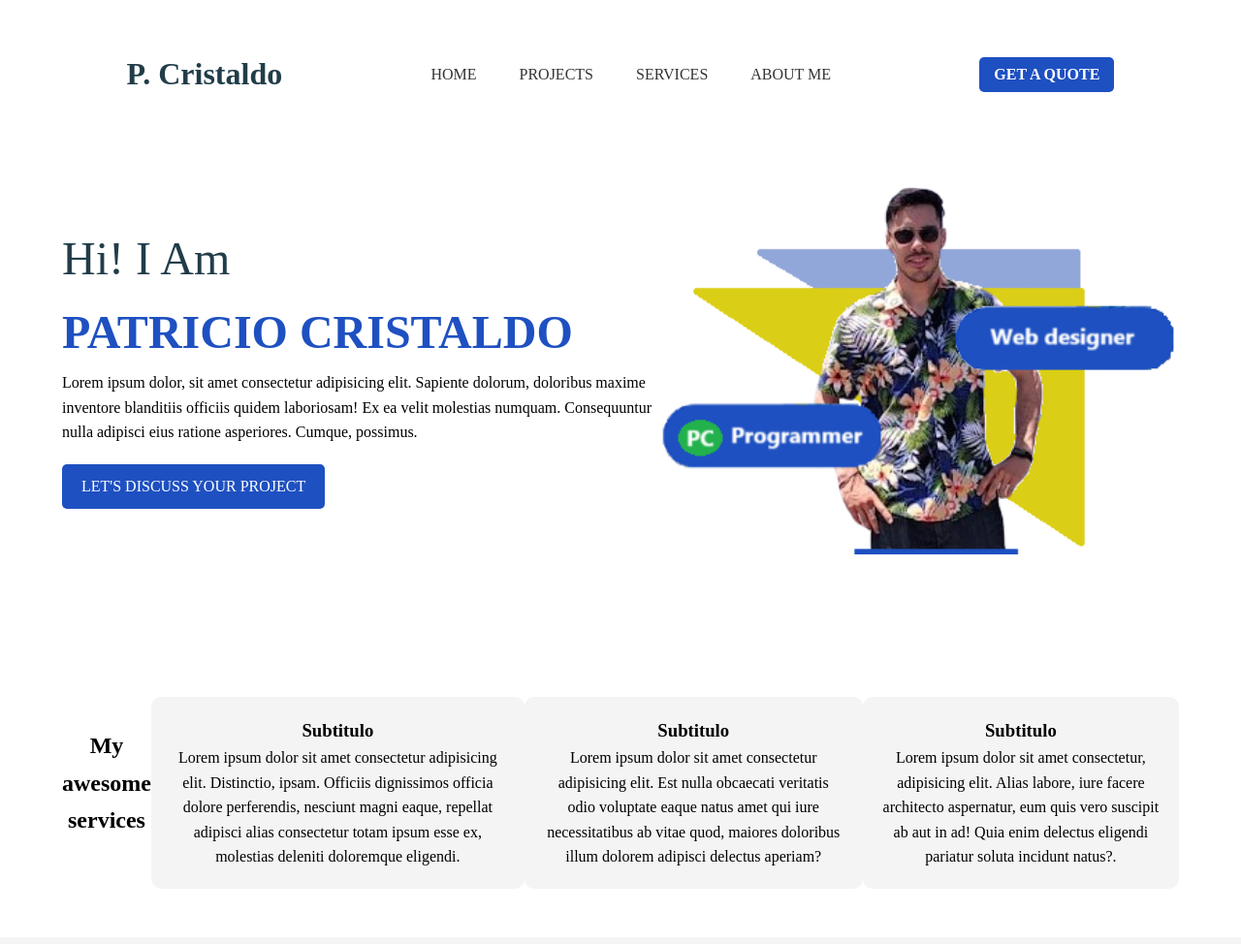
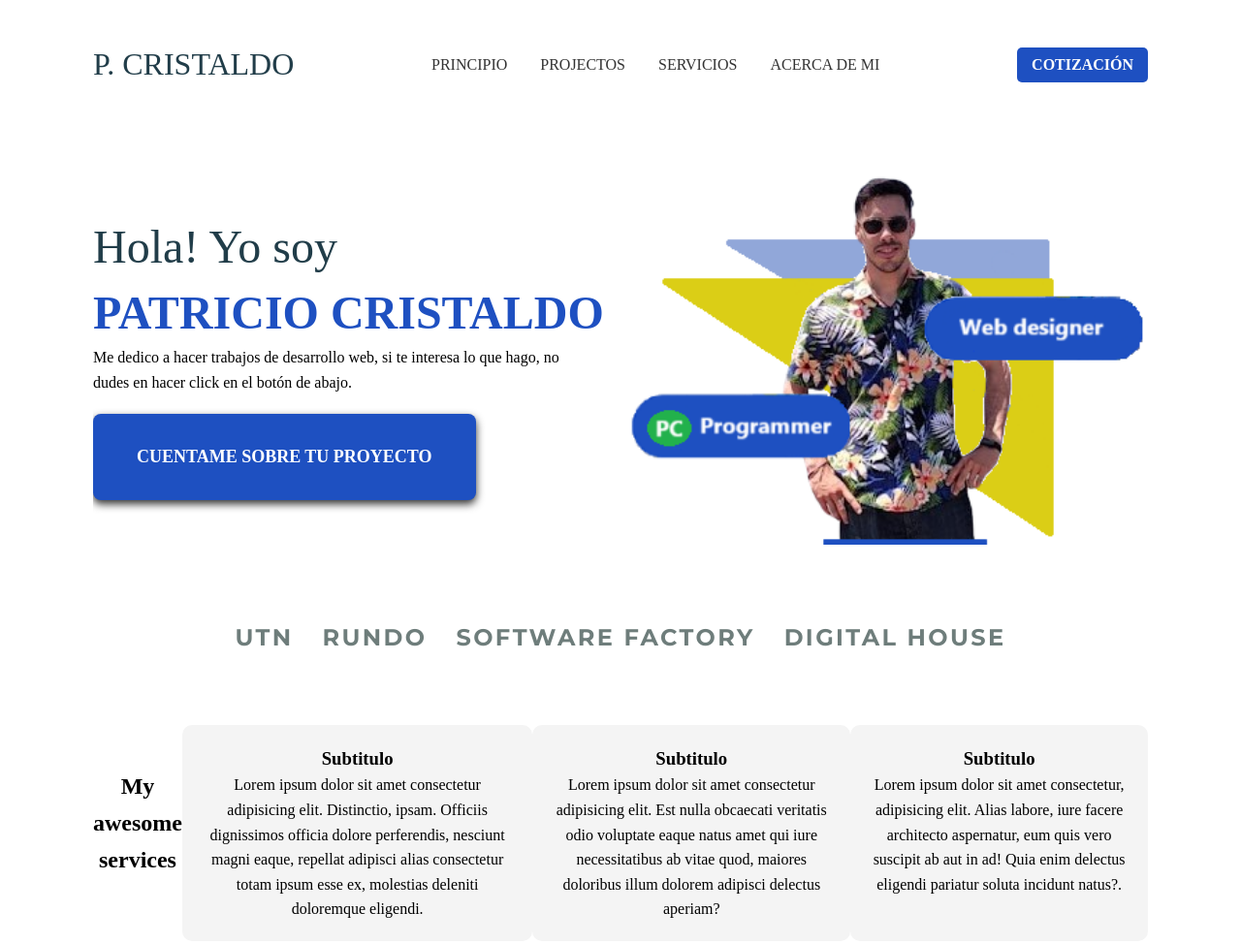
Before and after one commit to PatricioCristaldo/TP-FINAL-1-UTN, a plain HTML site: page index.html in a window 1280 px wide. Shown: the top 974 px of the page at 97% size. Drawn offline with Linux system fonts and the light colour scheme.

Commit message:
Arreglo sección de "clients"

```diff
--- a/css/styles.css
+++ b/css/styles.css
@@ -1,3 +1,4 @@
+@import url('https://fonts.googleapis.com/css2?family=Montserrat:wght@400;700&display=swap');
 @font-face {
     font-family: 'AGENCYFB';
     src: url('../fonts/AGENCYB.TTF') format('tff');
@@ -10,6 +11,7 @@
     font-weight: normal;
     font-style: bold;
 }
+
 * {
     margin: 0;
     padding: 0;
@@ -29,23 +31,24 @@ body {
 
 .container {
     display: flex;
-    width: 90%;
+    width: 85%;
     margin: auto;
     overflow: hidden;
-    justify-content: space-around;
+    justify-content: space-between;
     align-items: center;
 }
 
 header {
     background: var(--quinary-color);
     color: #333;
-    padding-top: 30px;
+    padding-top: 20px;
     min-height: 70px;
 
 }
 header h1{
-    font-family: "GADUGI";
+    font-family: "AGENCYFB";
     color: var(--tertiary-color);
+    font-weight: normal;
 }
 header a {
     color: #333;
@@ -68,7 +71,7 @@ header ul {
 
 header li {
     display: inline;
-    padding: 0 20px 0 20px;
+    padding: 0 15px 0 15px;
     font-family: "GADUGI";
 }
 
@@ -103,6 +106,13 @@ header .quote-button {
     font-size: 48px;
     font-family: "GADUGI";
     font-weight: bold;
+    line-height: 1.2;
+}
+.hero-text p {
+    margin-top: 5px;
+    font-family: "GADUGI";
+    font-weight: 500;
+    width: 40vw;
 }
 .hero-image img {
     width: 42vw;
@@ -113,20 +123,37 @@ header .quote-button {
     text-decoration: none;
     color: #fff;
     background: var(--primary-color);
-    padding: 10px 20px;
-    border-radius: 5px;
+    padding: 30px 45px;
+    border-radius: 8px;
     margin-top: 20px;
+    font-size: 18px;
+    font-family: "GADUGI";
+    font-weight: bold;
+    box-shadow: 0 4px 8px rgba(0, 0, 0, 0.811);
+}
+
+.clients {
+    padding: 20px 0;
+    background: #fff;
+    text-align: center;
 }
 
 .clients ul {
     display: flex;
-    justify-content: space-around;
+    justify-content: center;
     list-style: none;
-    padding: 20px 0;
-    background: #333;
-    color: #fff;
+
 }
 
+.clients li {
+    margin: 0 15px;
+    font-size: 24px;
+    font-weight: bold;
+    color: #6e7d7b;
+    letter-spacing: 0.1em;
+    position: relative;
+    font-family: "Montserrat";
+}
 .services {
     padding: 50px 0;
 }
--- a/index.html
+++ b/index.html
@@ -12,26 +12,26 @@
     <header>
         <div class="container">
             <div class="logo">
-                <h1>P. Cristaldo</h1>
+                <h1>P. CRISTALDO</h1>
             </div>
             <nav>
                 <ul>
-                    <li><a href="#">Home</a></li>
-                    <li><a href="#">Projects</a></li>
-                    <li><a href="#">Services</a></li>
-                    <li><a href="#">About me</a></li>
+                    <li><a href="#">Principio</a></li>
+                    <li><a href="#">Projectos</a></li>
+                    <li><a href="#">Servicios</a></li>
+                    <li><a href="#">Acerca de mi</a></li>
                 </ul>
             </nav>
-            <a href="#" class="quote-button">GET A QUOTE</a>
+            <a href="#" class="quote-button">Cotización</a>
         </div>
     </header>
     <main>
         <section class="hero">
             <div class="container">
                 <div class="hero-text">
-                    <h2>Hi! I Am </h2><span>PATRICIO </span><span>CRISTALDO</span>
-                    <p>Lorem ipsum dolor, sit amet consectetur adipisicing elit. Sapiente dolorum, doloribus maxime inventore blanditiis officiis quidem laboriosam! Ex ea velit molestias numquam. Consequuntur nulla adipisci eius ratione asperiores. Cumque, possimus.</p>
-                    <a href="#" class="cta-button">LET'S DISCUSS YOUR PROJECT</a>
+                    <h2>Hola! Yo soy </h2><span>PATRICIO </span><span>CRISTALDO</span>
+                    <p>Me dedico a hacer trabajos de desarrollo web, si te interesa lo que hago, no dudes en hacer click en el botón de abajo.</p>
+                    <a href="#" class="cta-button">CUENTAME SOBRE TU PROYECTO</a>
                 </div>
                 <div class="hero-image">
                     <img src="images/Image1.png" alt="Patricio Cristaldo">
@@ -40,14 +40,12 @@
         </section>
 
         <section class="clients">
-            <div class="container">
-                <ul>
-                    <li></li>
-                    <li></li>
-                    <li></li>
-                    <li></li>
-                </ul>
-            </div>
+            <ul>
+                <li>UTN</li>
+                <li>RUNDO</li>
+                <li>SOFTWARE FACTORY</li>
+                <li>DIGITAL HOUSE</li>
+            </ul>
         </section>
 
         <section class="services">
```
